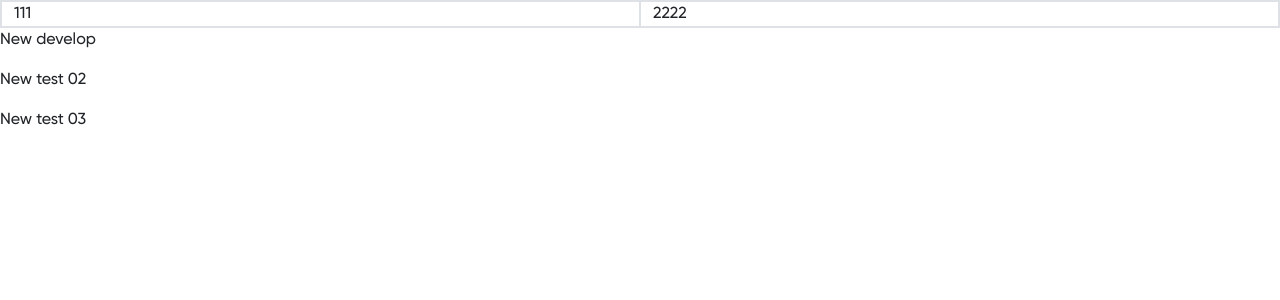
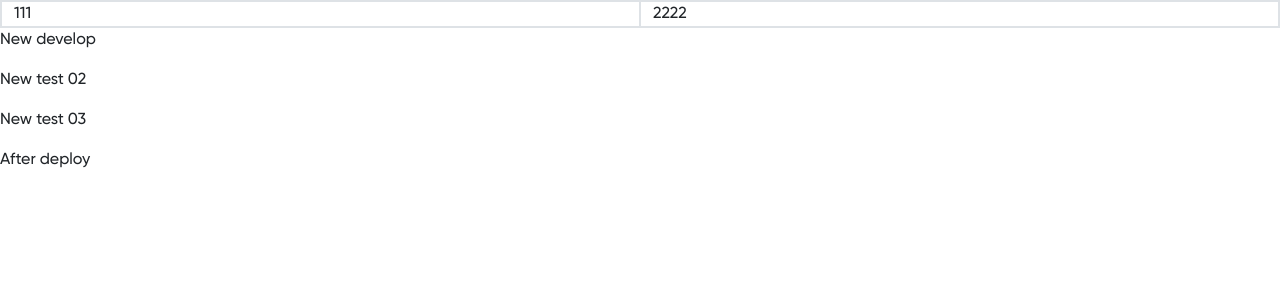
Before and after one commit to RomanMeleshko/MeleshkoCV, a Vue app: page / in a window 1280 px wide. Shown: the top 300 px of the page. Built offline with nearby package versions, Linux system fonts and the light colour scheme.

Commit message:
After deploy

```diff
--- a/src/App.vue
+++ b/src/App.vue
@@ -17,6 +17,7 @@
     </p>
     <p>New test 02</p>
     <p>New test 03</p>
+    <p>After deploy</p>
 
   </div>
 </template>
```
